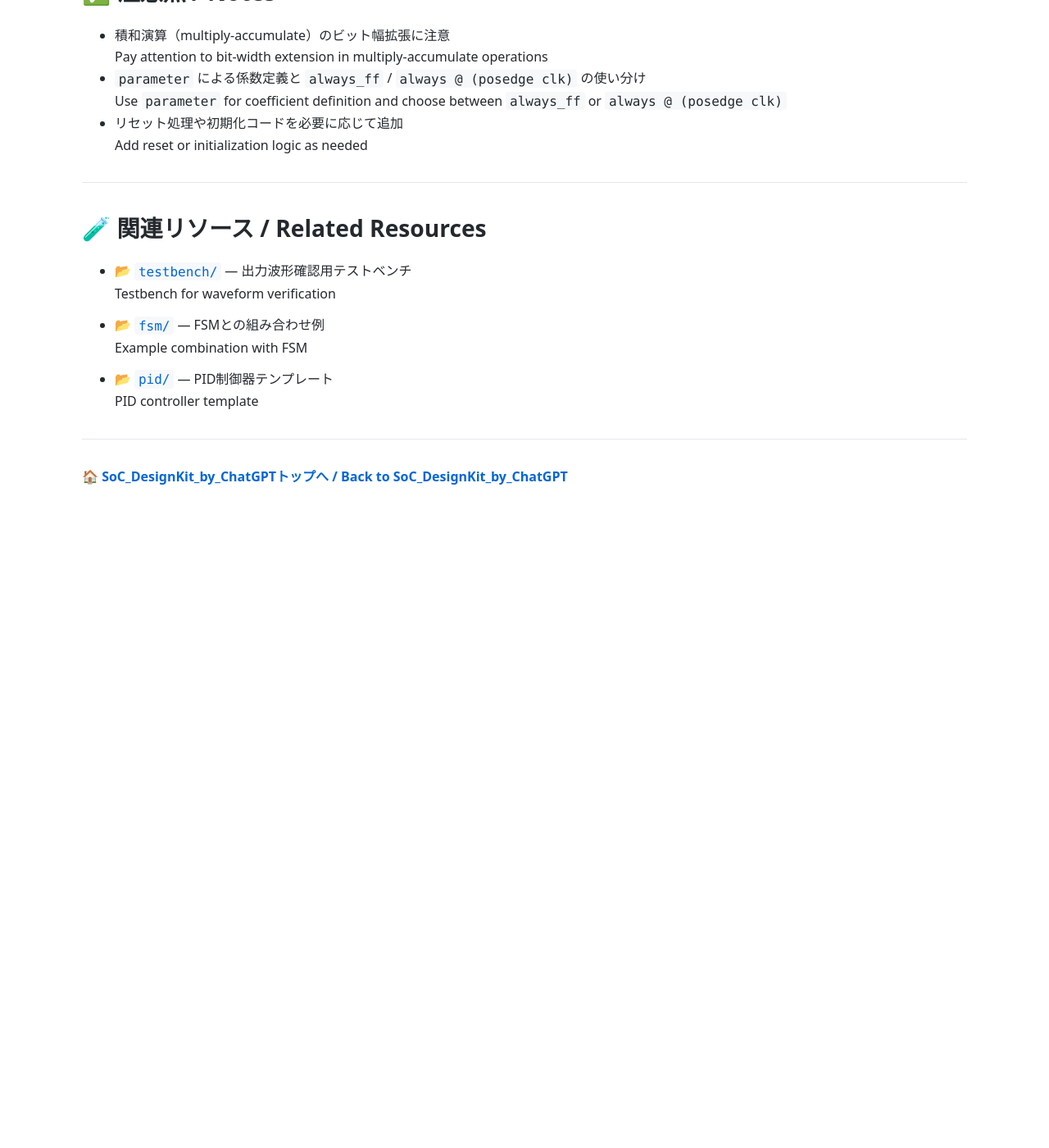
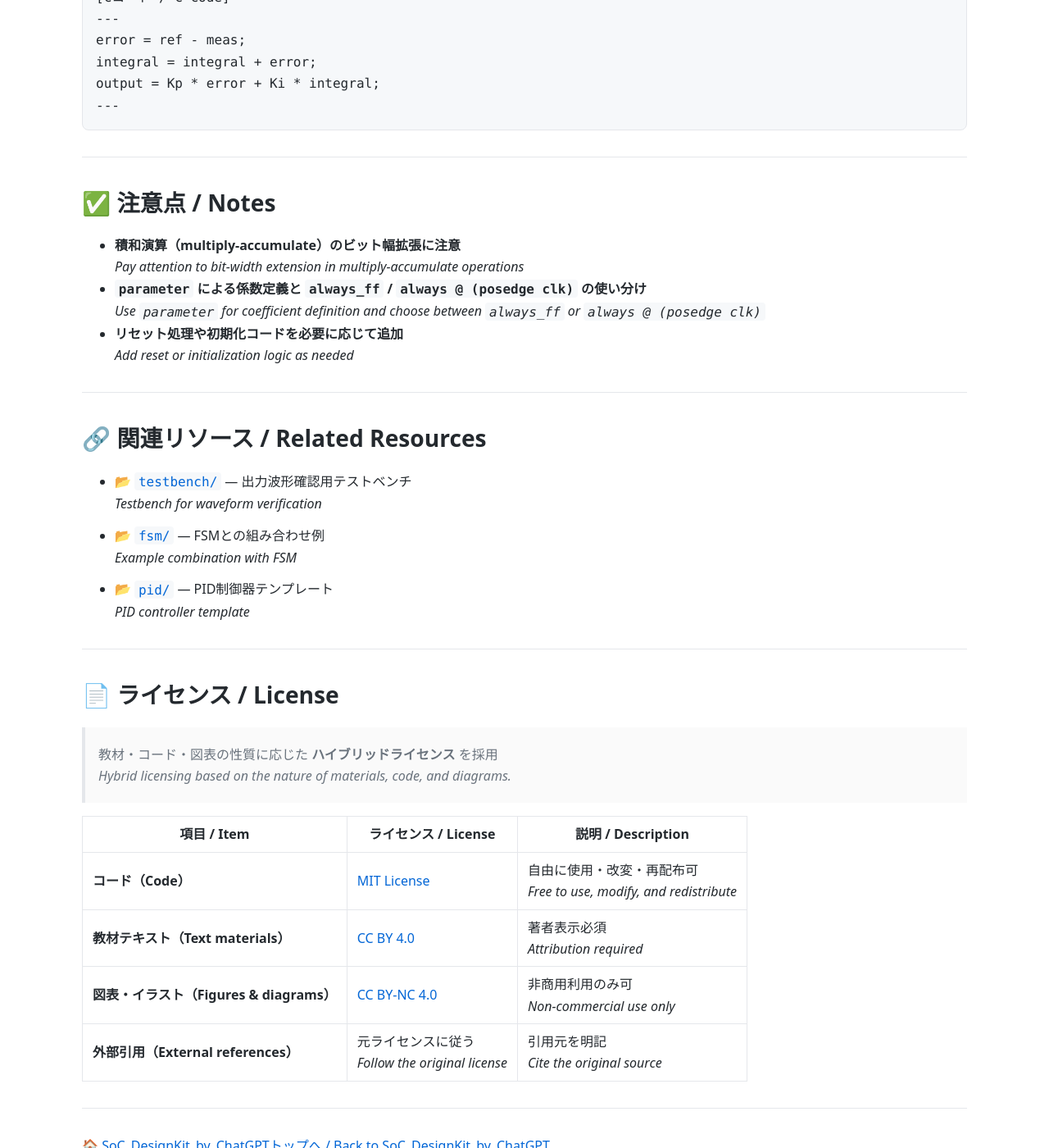
Before and after one commit to Samizo-AITL/EduController, a Jekyll site: the page built from SoC_DesignKit_by_ChatGPT/c_to_hdl/prompt.md, in a window 1280 px wide and 1400 px high, scrolled down 1696 px. Shown: the whole window at 82% size. Built offline with Jekyll 4.4.1, drawn with Linux system fonts in a browser that asks for light colours; before the commit the page ends 2326 px from its top, so only the background shows below that; some of the changed text lies outside the part shown.

Commit message:
Update prompt.md

````diff
--- a/SoC_DesignKit_by_ChatGPT/c_to_hdl/prompt.md
+++ b/SoC_DesignKit_by_ChatGPT/c_to_hdl/prompt.md
@@ -1,14 +1,20 @@
 ---
 layout: clean
 title: conversion_prompt.md
-permalink: /SoC_DesignKit_by_ChatGPT/c_to_hdl/prompt.html
+permalink: /SoC_DesignKit_by_ChatGPT/c_to_hdl/conversion_prompt.html
 ---
 
 ---
 
-# 🧠 conversion_prompt.md（C→Verilog変換プロンプト）
+# 🧠 conversion_prompt.md
+**C → Verilog 変換プロンプト / Prompt for C → Verilog Conversion**
+
+[![GitHub](https://img.shields.io/badge/GitHub-Open%20Repo-black?logo=github)](https://github.com/Samizo-AITL/EduController)
+[![Hybrid License](https://img.shields.io/badge/license-Hybrid-blueviolet)](#-ライセンス--license)
 
 ---
+
+## 📖 概要 / Overview
 
 **JP:**
 このテンプレートは、**C言語で記述された制御式やアルゴリズム**を **Verilog HDL** に変換するためのプロンプト例を提供します。
@@ -22,16 +28,17 @@
 
 ## 🎯 目的 / Purpose
 
-- CコードからVerilog HDLへの変換プロセスを学習
-  Learn the process of converting C code to Verilog HDL
-- 固定小数点演算やビット幅管理の演習
-  Practice fixed-point arithmetic and bit-width handling
-- FSMやPID制御器などの構造設計に展開可能
-  Expand to structural design such as FSM and PID controllers
+- **CコードからVerilog HDLへの変換プロセスを学習**
+  *Learn the process of converting C code to Verilog HDL*
+- **固定小数点演算やビット幅管理の演習**
+  *Practice fixed-point arithmetic and bit-width handling*
+- **FSMやPID制御器などの構造設計に展開可能**
+  *Expand to structural design such as FSM and PID controllers*
 
 ---
 
-## 📝 入力テンプレート（Cコード形式） / Input Template (C Code)
+## 📝 入力テンプレート（Cコード形式）
+**Input Template (C Code)**
 
 ```c
 // 例: PI制御の1ステップ演算
@@ -43,7 +50,8 @@
 
 ---
 
-## 💬 ChatGPT用プロンプト例 / Example Prompt for ChatGPT
+## 💬 ChatGPT用プロンプト例
+**Example Prompt for ChatGPT**
 
 ```
 以下のCコードを、固定小数点を考慮したVerilog HDLに変換してください。
@@ -69,26 +77,40 @@
 
 ## ✅ 注意点 / Notes
 
-- 積和演算（multiply-accumulate）のビット幅拡張に注意
-  Pay attention to bit-width extension in multiply-accumulate operations
-- `parameter` による係数定義と `always_ff` / `always @ (posedge clk)` の使い分け
-  Use `parameter` for coefficient definition and choose between `always_ff` or `always @ (posedge clk)`
-- リセット処理や初期化コードを必要に応じて追加
-  Add reset or initialization logic as needed
+- **積和演算（multiply-accumulate）のビット幅拡張に注意**
+  *Pay attention to bit-width extension in multiply-accumulate operations*
+- **`parameter` による係数定義と `always_ff` / `always @ (posedge clk)` の使い分け**
+  *Use `parameter` for coefficient definition and choose between `always_ff` or `always @ (posedge clk)`*
+- **リセット処理や初期化コードを必要に応じて追加**
+  *Add reset or initialization logic as needed*
 
 ---
 
-## 🧪 関連リソース / Related Resources
+## 🔗 関連リソース / Related Resources
 
 - [📂 `testbench/`](https://samizo-aitl.github.io/EduController/SoC_DesignKit_by_ChatGPT/testbench/) — 出力波形確認用テストベンチ
-  Testbench for waveform verification
+  *Testbench for waveform verification*
 
 - [📂 `fsm/`](https://samizo-aitl.github.io/EduController/SoC_DesignKit_by_ChatGPT/fsm/) — FSMとの組み合わせ例
-  Example combination with FSM
+  *Example combination with FSM*
 
 - [📂 `pid/`](https://samizo-aitl.github.io/EduController/SoC_DesignKit_by_ChatGPT/pid/) — PID制御器テンプレート
-  PID controller template
+  *PID controller template*
 
 ---
 
-**🏠 [SoC_DesignKit_by_ChatGPTトップへ / Back to SoC_DesignKit_by_ChatGPT](https://samizo-aitl.github.io/EduController/SoC_DesignKit_by_ChatGPT/)**
+## 📄 **ライセンス / License**
+
+> 教材・コード・図表の性質に応じた **ハイブリッドライセンス** を採用
+> *Hybrid licensing based on the nature of materials, code, and diagrams.*
+
+| **項目 / Item** | **ライセンス / License** | **説明 / Description** |
+|-----------------|--------------------------|-------------------------|
+| **コード（Code）** | [MIT License](https://opensource.org/licenses/MIT) | 自由に使用・改変・再配布可<br>*Free to use, modify, and redistribute* |
+| **教材テキスト（Text materials）** | [CC BY 4.0](https://creativecommons.org/licenses/by/4.0/) | 著者表示必須<br>*Attribution required* |
+| **図表・イラスト（Figures & diagrams）** | [CC BY-NC 4.0](https://creativecommons.org/licenses/by-nc/4.0/) | 非商用利用のみ可<br>*Non-commercial use only* |
+| **外部引用（External references）** | 元ライセンスに従う<br>*Follow the original license* | 引用元を明記<br>*Cite the original source* |
+
+---
+
+🏠 [SoC_DesignKit_by_ChatGPTトップへ / Back to SoC_DesignKit_by_ChatGPT](https://samizo-aitl.github.io/EduController/SoC_DesignKit_by_ChatGPT/)
````
